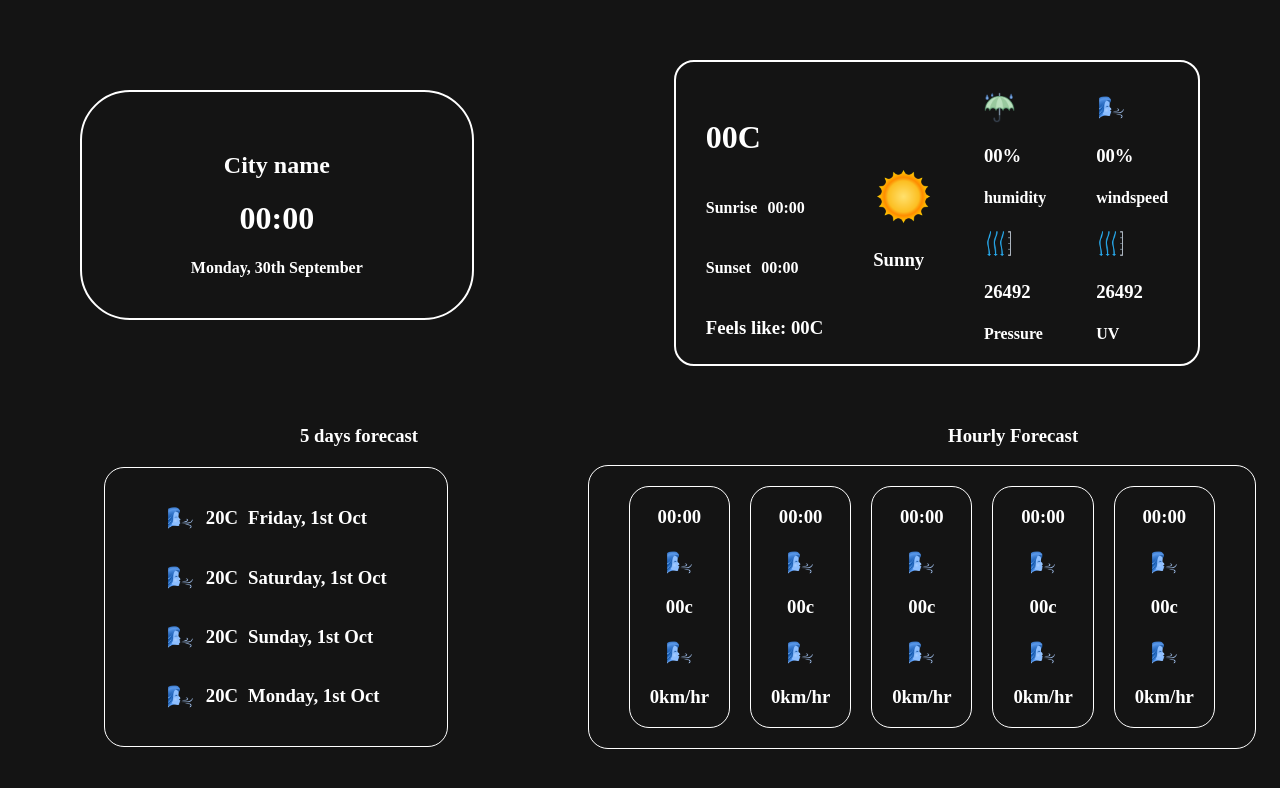
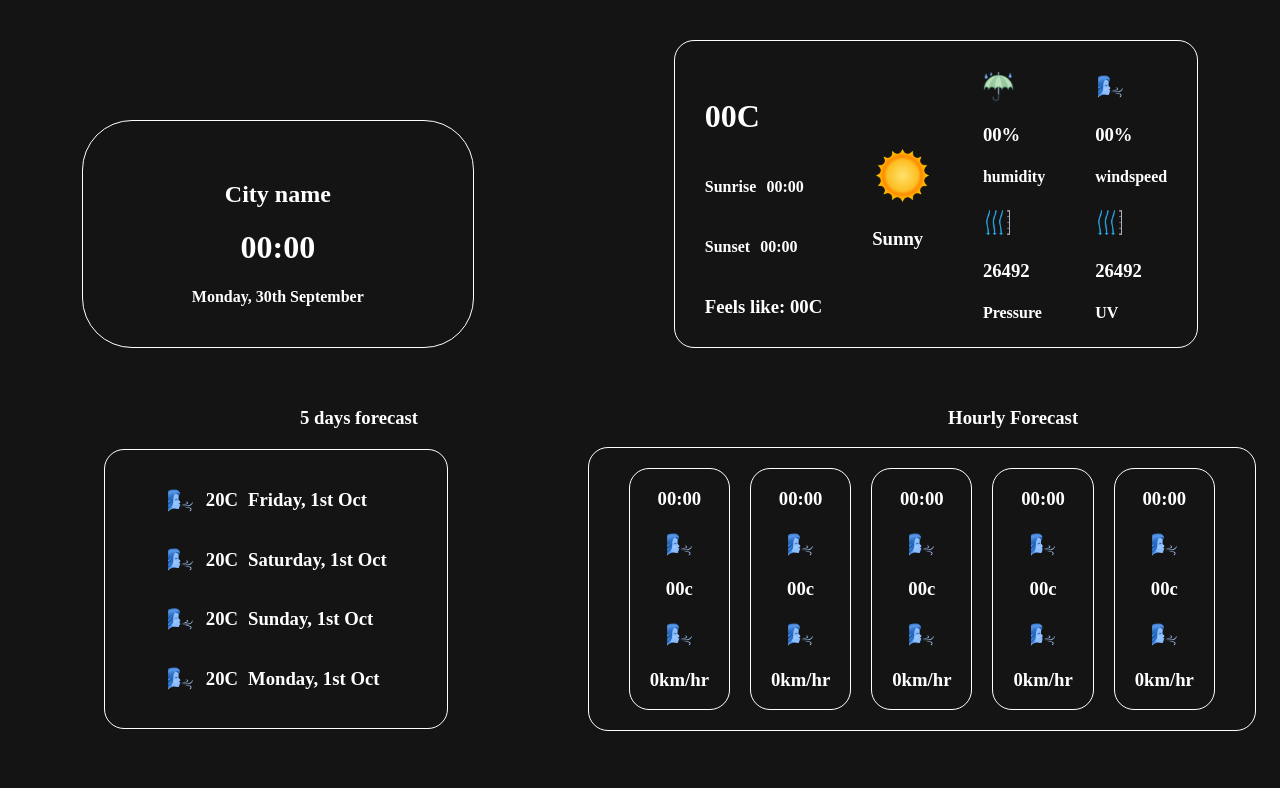
Before and after one commit to DeVTeJ10/Wea-The-Ether, a React (Vite) app: page / in a window 1280 px wide. Shown: the top 788 px of the page. Built offline with nearby package versions, Linux system fonts and the light colour scheme.

Commit message:
refactoring home page positions

```diff
--- a/package.json
+++ b/package.json
@@ -11,6 +11,7 @@
     "preview": "vite preview"
   },
   "dependencies": {
+    "axios": "^1.7.7",
     "react": "^18.3.1",
     "react-dom": "^18.3.1",
     "react-router-dom": "^6.26.2"
--- a/src/Pages/homepage/homePage.css
+++ b/src/Pages/homepage/homePage.css
@@ -16,7 +16,7 @@
 
 .citydetails{
     color: white;
-    border: 2px solid white;
+    border: 0.3px solid white;
     border-color: white;
     border-radius: 50px;
     padding-left: 40px;
@@ -41,7 +41,7 @@
 }
 
 .detailsDay{
-    border: 2px solid white;
+    border: 0.3px solid white;
     border-radius: 20px;
     padding-left: 30px;
     padding-right: 30px;
@@ -52,7 +52,7 @@
     display: flex;
     gap: 200px;
     justify-content: center;
-    margin-top: 20px;
+    margin-top: 0px;
     padding-top: 40px;
 }
 
@@ -135,3 +135,7 @@
     gap: 530px;
     margin-top: 40px;
 }
+
+.detailsofcity{
+    margin-top: 50px;
+}
--- a/src/Pages/homepage/homePage.jsx
+++ b/src/Pages/homepage/homePage.jsx
@@ -3,9 +3,38 @@ import weatherlogo from "../../images/Suns.png";
 import weatherlogo2 from "../../images/humidity.png"
 import windspeed from "../../images/windspeed.png"
 import pressure from "../../images/pressure.png"
+import { useState, useEffect } from "react";
+import axios from "axios";
+// navigator.geolocation.getCurrentPosition(successCallback, errorCallback);
+
+
 
 
 const homePage = () => {
+
+
+    const [weather, setWeather] = useState();
+
+
+
+
+
+
+
+
+
+
+
+
+
+
+
+
+
+
+
+
+
   return (
     <div>
 
@@ -16,7 +45,7 @@ const homePage = () => {
                 className="inputcity"></input>
         </div> */}
                 <div className="checktemps">
-                <div>
+                <div className="detailsofcity">
                     <div className="detailscity">
                         <div className="citydetails">
                             <h2>City name</h2>
```
Also changed, not shown: 1 other file (tests, documents, lock files or other folders).
